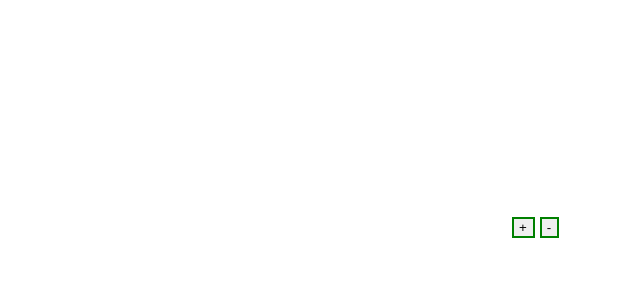
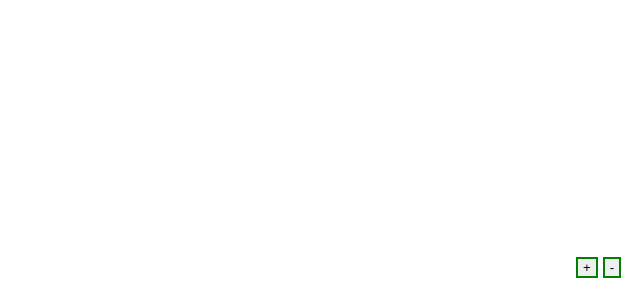
Before and after one commit to mdlufy/bmstu-hack, a React (Create React App) app in the folder frontend/: page / in a window 1280 px wide. Shown: the part 504-804 px from the top of the page, without its empty margins (640-1280 px from the left). Built offline with nearby package versions, Linux system fonts and the light colour scheme; what fabric would draw is missing.

Commit message:
feat: zoom and scaling

```diff
--- a/frontend/src/components/scale/ScaleGroup.jsx
+++ b/frontend/src/components/scale/ScaleGroup.jsx
@@ -1,14 +1,27 @@
 import React from "react";
+import Bmstu from "../../objects/bmstu";
+import canvas from "../MainCanvas/MainCanvas";
 import "./styles.css";
 
 function ScaleGroup({ increase, decrease }) {
+    function increase() {
+        Bmstu.scalePlus();
+        canvas.renderAll();
+
+    }
+
+    function decrease() {
+        Bmstu.scaleMinus();
+        canvas.renderAll();
+    }
+
     return (
         <div className="scale">
             <span>
-                <button className="increase" onClick={increase}>
+                <button className="increase" onClick={() => increase()}>
                     +
                 </button>
-                <button className="decrease" onClick={decrease}>
+                <button className="decrease" onClick={() => decrease()}>
                     -
                 </button>
             </span>
--- a/frontend/src/components/scale/styles.css
+++ b/frontend/src/components/scale/styles.css
@@ -1,7 +1,7 @@
 .scale {
     position: fixed;
-    top: 90%;
-    left: 90%
+    top: 95%;
+    left: 95%
 }
 
 .increase {
@@ -10,6 +10,7 @@
 
 button {
     padding-left: 5px;
+    padding-right: 5px;
     border: 2px green solid;
     cursor: pointer;
 }
--- a/frontend/src/objects/bmstu.js
+++ b/frontend/src/objects/bmstu.js
@@ -21,9 +21,34 @@ export default class Bmstu {
         this.group.addWithUpdate(rightArc);
 
         canvas.add(this.group);
+
+        canvas.on("mouse:wheel", function (opt) {
+            var delta = opt.e.deltaY;
+            var zoom = canvas.getZoom();
+            zoom *= 0.999 ** delta;
+            if (zoom > 20) zoom = 20;
+            if (zoom < 0.01) zoom = 0.01;
+            canvas.zoomToPoint({ x: opt.e.offsetX, y: opt.e.offsetY }, zoom);
+            opt.e.preventDefault();
+            opt.e.stopPropagation();
+        });
     }
 
     static add(obj) {
         this.group.addWithUpdate(obj);
     }
+
+    static scaleMinus() {
+        this.group.set({
+            scaleY: this.group.scaleX * 0.9,
+            scaleX: this.group.scaleX * 0.9,
+        });
+    }
+
+    static scalePlus() {
+        this.group.set({
+            scaleY: this.group.scaleX * 1.1,
+            scaleX: this.group.scaleX * 1.1,
+        });
+    }
 }
```
